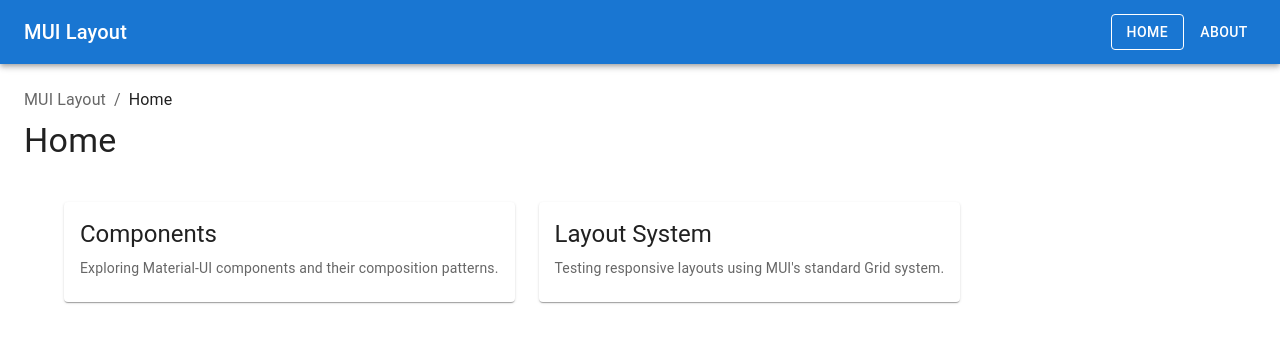
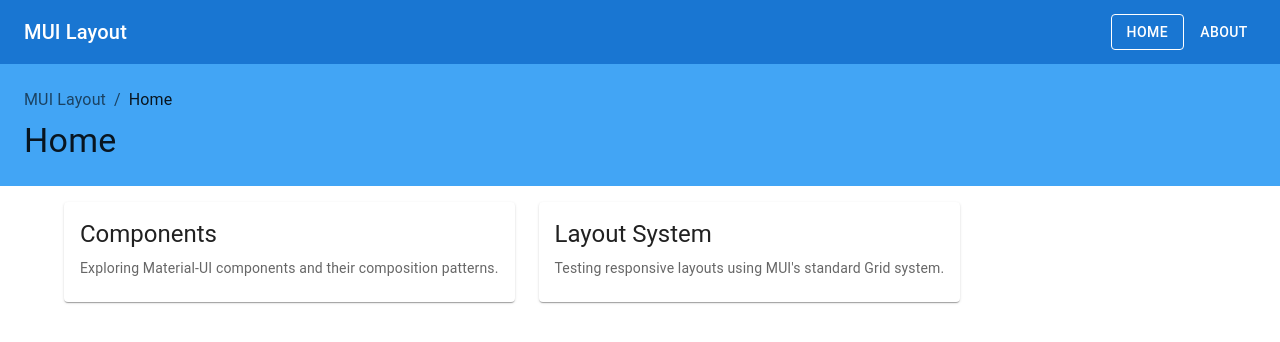
Before and after one commit to voski/layout-mui, a React (Vite) app: page / in a window 1280 px wide. Shown: the top 342 px of the page. Built offline with nearby package versions, Linux system fonts and the light colour scheme.

Commit message:
Add primary.light background to page header

```diff
--- a/src/components/PageHeader.jsx
+++ b/src/components/PageHeader.jsx
@@ -3,7 +3,7 @@ import { Link as RouterLink } from 'react-router-dom'
 
 function PageHeader({ breadcrumbs, title }) {
   return (
-    <Box sx={{ py: 3, px: 3 }}>
+    <Box sx={{ py: 3, px: 3, bgcolor: "primary.light" }}>
       <Breadcrumbs aria-label="breadcrumb" sx={{ mb: 1 }}>
         {breadcrumbs.map((crumb, index) => {
           if (crumb.href && index < breadcrumbs.length - 1) {
```
